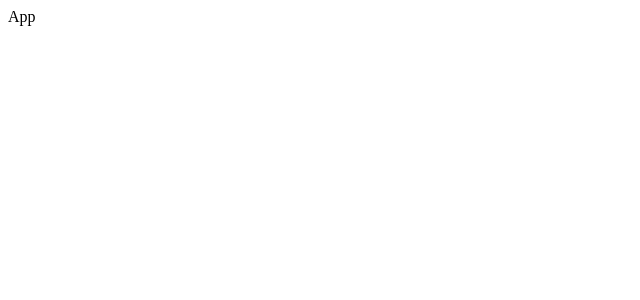
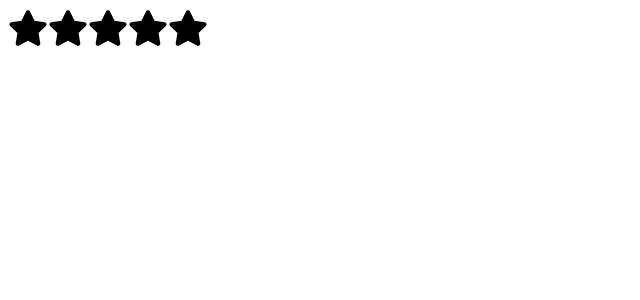
Before and after one commit to esrafil418/20-React-mini-projects, a React (Vite) app: page / in a window 1280 px wide. Shown: the top 300 px of the page, without its empty margins (0-640 px from the left). Built offline with nearby package versions, Linux system fonts and the light colour scheme.

Commit message:
feat: Create Rating Star

```diff
--- a/package.json
+++ b/package.json
@@ -11,7 +11,8 @@
   },
   "dependencies": {
     "react": "^19.2.7",
-    "react-dom": "^19.2.7"
+    "react-dom": "^19.2.7",
+    "react-icons": "^5.7.0"
   },
   "devDependencies": {
     "@types/node": "^24.13.2",
--- a/src/App.tsx
+++ b/src/App.tsx
@@ -1,3 +1,9 @@
+import StarRating from "./components/star-rating";
+
 export default function App() {
-	return <div>App</div>;
+	return (
+		<div>
+			<StarRating numOfStars={5} />
+		</div>
+	);
 }
--- /dev/null
+++ b/src/components/star-rating.tsx
@@ -0,0 +1,39 @@
+import { useState } from "react";
+import { FaStar } from "react-icons/fa";
+import "./style.css";
+
+export default function StarRating({ noOfStars = 5 }) {
+	const [rating, setRating] = useState(0);
+	const [hover, setHover] = useState(0);
+
+	function handleClick(getCurrentIndex: number) {
+		setRating(getCurrentIndex);
+	}
+
+	function handleMouseEnter(getCurrentIndex: number) {
+		setHover(getCurrentIndex);
+	}
+
+	function handleMouseLeave() {
+		setHover(rating);
+	}
+
+	return (
+		<div className="star-rating">
+			{[...Array(noOfStars)].map((_, index) => {
+				index += 1;
+
+				return (
+					<FaStar
+						key={index}
+						className={index <= (hover || rating) ? "active" : "inactive"}
+						onClick={() => handleClick(index)}
+						onMouseMove={() => handleMouseEnter(index)}
+						onMouseLeave={() => handleMouseLeave()}
+						size={40}
+					/>
+				);
+			})}
+		</div>
+	);
+}
--- /dev/null
+++ b/src/components/style.css
@@ -0,0 +1,9 @@
+.active {
+	color: #fff700;
+    cursor: pointer;
+}
+
+.inactive {
+	color: #000000;
+    cursor: pointer;
+}
```
Also changed, not shown: 1 other file (tests, documents, lock files or other folders).
